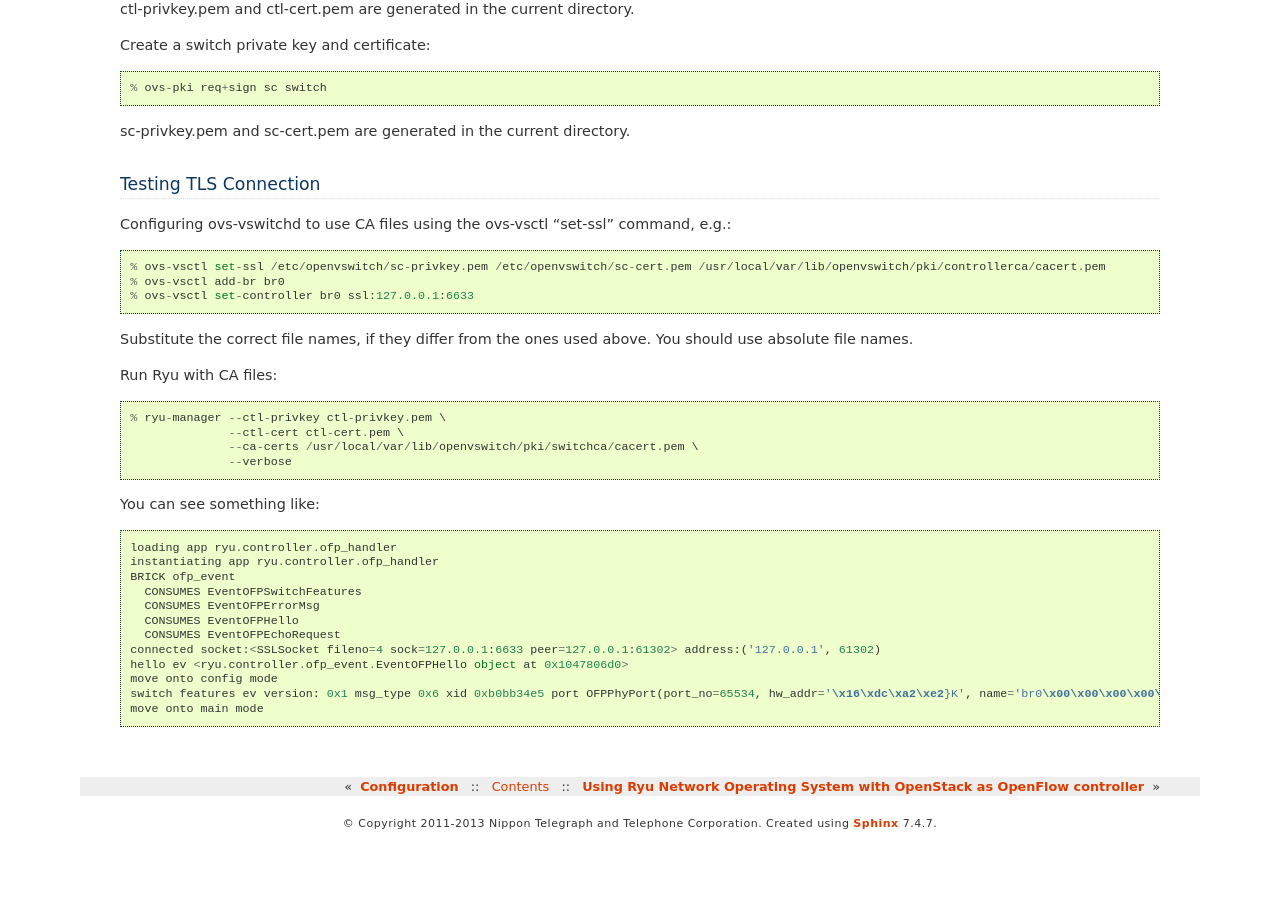
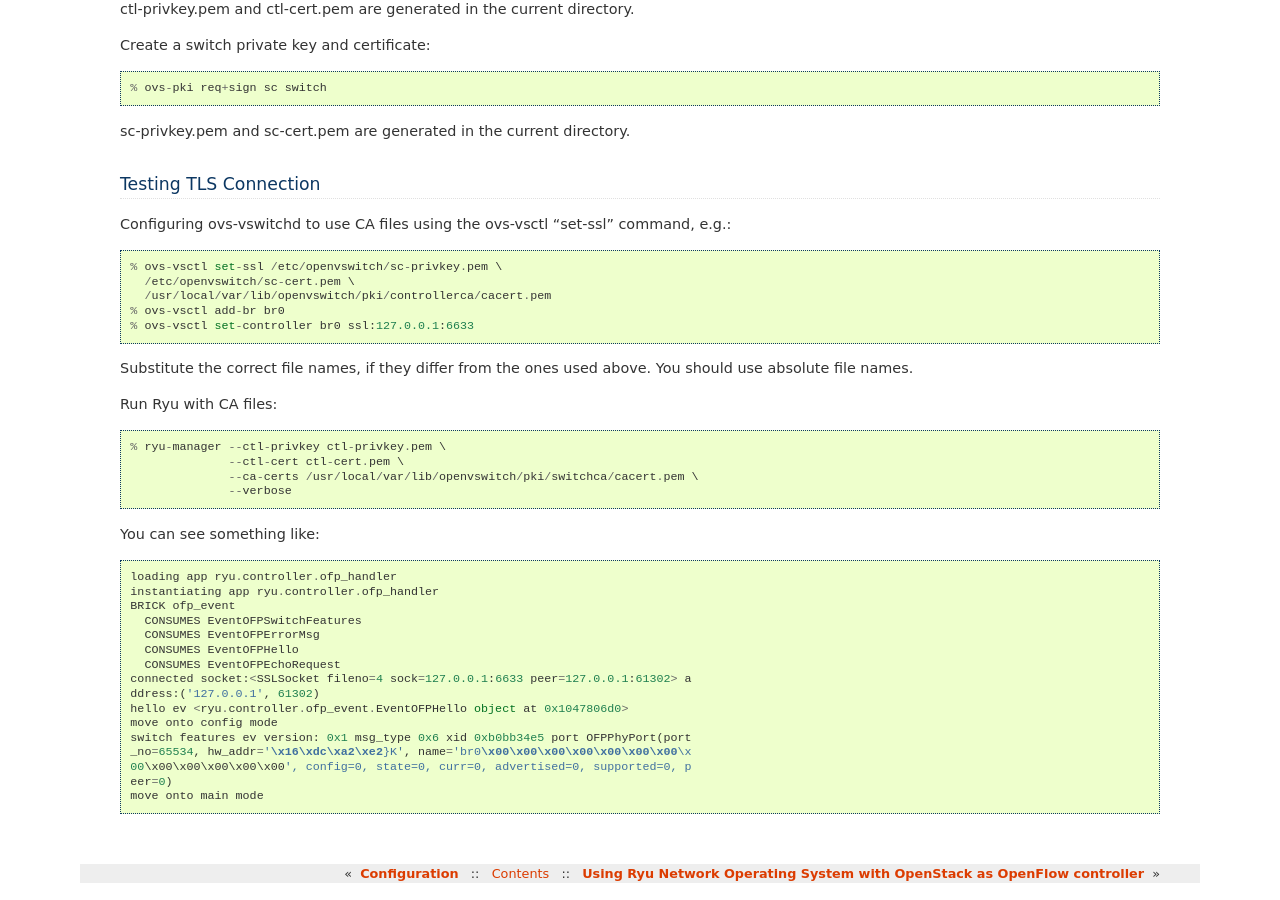
Before and after one commit to faucetsdn/ryu, a Sphinx documentation site: the page built from doc/source/tls.rst, in a window 1280 px wide and 900 px high, scrolled down 610 px. Built offline with Sphinx 7.4.7, drawn with Linux system fonts in a browser that asks for light colours; pages that are not in the unit, such as notebooks, are missing from menus; before the commit the page ends 1451 px from its top, so only the background shows below that.

Commit message:
doc: fix overflow from the page in latex/pdf.
Signed-off-by: Yoshihiro Kaneko <ykaneko0929@gmail.com>
Signed-off-by: FUJITA Tomonori <fujita.tomonori@lab.ntt.co.jp>

```diff
--- a/doc/source/tls.rst
+++ b/doc/source/tls.rst
@@ -48,7 +48,9 @@
 Configuring ovs-vswitchd to use CA files using the ovs-vsctl "set-ssl"
 command, e.g.::
 
-    % ovs-vsctl set-ssl /etc/openvswitch/sc-privkey.pem /etc/openvswitch/sc-cert.pem /usr/local/var/lib/openvswitch/pki/controllerca/cacert.pem
+    % ovs-vsctl set-ssl /etc/openvswitch/sc-privkey.pem \
+      /etc/openvswitch/sc-cert.pem \
+      /usr/local/var/lib/openvswitch/pki/controllerca/cacert.pem
     % ovs-vsctl add-br br0
     % ovs-vsctl set-controller br0 ssl:127.0.0.1:6633
 
@@ -72,8 +74,12 @@
       CONSUMES EventOFPErrorMsg
       CONSUMES EventOFPHello
       CONSUMES EventOFPEchoRequest
-    connected socket:<SSLSocket fileno=4 sock=127.0.0.1:6633 peer=127.0.0.1:61302> address:('127.0.0.1', 61302)
+    connected socket:<SSLSocket fileno=4 sock=127.0.0.1:6633 peer=127.0.0.1:61302> a
+    ddress:('127.0.0.1', 61302)
     hello ev <ryu.controller.ofp_event.EventOFPHello object at 0x1047806d0>
     move onto config mode
-    switch features ev version: 0x1 msg_type 0x6 xid 0xb0bb34e5 port OFPPhyPort(port_no=65534, hw_addr='\x16\xdc\xa2\xe2}K', name='br0\x00\x00\x00\x00\x00\x00\x00\x00\x00\x00\x00\x00\x00', config=0, state=0, curr=0, advertised=0, supported=0, peer=0)
+    switch features ev version: 0x1 msg_type 0x6 xid 0xb0bb34e5 port OFPPhyPort(port
+    _no=65534, hw_addr='\x16\xdc\xa2\xe2}K', name='br0\x00\x00\x00\x00\x00\x00\x00\x
+    00\x00\x00\x00\x00\x00', config=0, state=0, curr=0, advertised=0, supported=0, p
+    eer=0)
     move onto main mode
```
